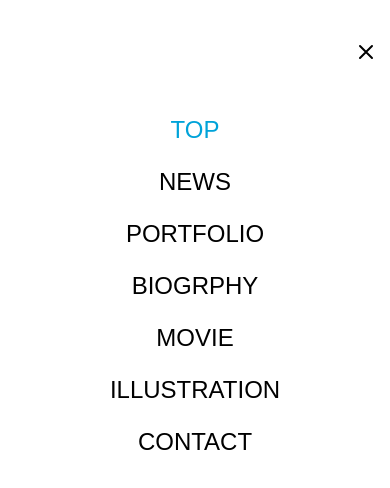
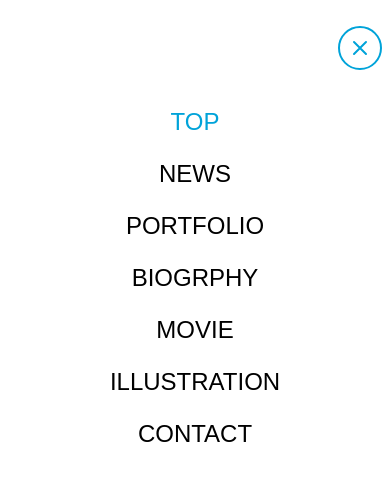
Before and after one commit to Yamamoto1012/PortForio, a Next.js app: page / in a window 390 px wide. Both pictures are taken after a click on the button 370 px from the left and 47 px from the top of the page. Shown: the top 488 px of the page. Built offline with nearby package versions, Linux system fonts and the light colour scheme; a web font is replaced by a local one.

Commit message:
feat: Headerの作成

```diff
--- a/app/_features/Navigate/Header/Header.tsx
+++ b/app/_features/Navigate/Header/Header.tsx
@@ -3,6 +3,8 @@
 import React, { useState, useCallback } from "react";
 import { usePathname } from "next/navigation";
 import { HeaderView } from "./HeaderView";
+import { CloseIcon } from "./components/CloseIcon";
+import { HamburgerIcon } from "./components/HambugerIcon";
 
 export const Header = () => {
   // ページのパス管理
@@ -16,11 +18,14 @@ export const Header = () => {
     setIsMenuOpen((prev) => !prev);
   }, []);
 
+  const menuIcon = isMenuOpen ? <CloseIcon/> : <HamburgerIcon />
+
   return (
     <HeaderView
       isMenuOpen={isMenuOpen}
       currentPathname={currentPathname}
       onToggleMenu={handleToggleMenu}
+      menuIcon={menuIcon}
     />
   );
 };
--- a/app/_features/Navigate/Header/HeaderView.tsx
+++ b/app/_features/Navigate/Header/HeaderView.tsx
@@ -4,19 +4,20 @@ import Image from "next/image";
 import { Typography } from "@/app/_components/Typography/Typography";
 import Logo from "@/public/Logo.png";
 import { HEADER_LINK } from "./constants";
-import { HamburgerIcon } from "./components/HambugerIcon";
 import { MobileMenu } from "./components/MobileMenu";
 
 type HeaderViewProps = {
   isMenuOpen: boolean;
   currentPathname: string;
   onToggleMenu: () => void;
+  menuIcon: React.ReactNode
 };
 
 export const HeaderView: React.FC<HeaderViewProps> = ({
   isMenuOpen,
   currentPathname,
   onToggleMenu,
+  menuIcon
 }) => {
   const headerContainerClass = "bg-white py-4 rounded-full shadow-2x";
   const linkContainerClass = "flex space-x-8";
@@ -62,9 +63,9 @@ export const HeaderView: React.FC<HeaderViewProps> = ({
           </ul>
         </nav>
 
-        <div className="xl:hidden">
+        <div className="z-50 xl:hidden">
           <button onClick={onToggleMenu}>
-            <HamburgerIcon />
+            {menuIcon}
           </button>
         </div>
 
--- a/app/_features/Navigate/Header/components/CloseIcon.tsx
+++ b/app/_features/Navigate/Header/components/CloseIcon.tsx
@@ -1,4 +1,5 @@
 export const CloseIcon = () => (
+  <div className=" rounded-full border-2 p-2 text-primary-accent">
     <svg
       xmlns="http://www.w3.org/2000/svg"
       className="h-6 w-6"
@@ -13,4 +14,5 @@ export const CloseIcon = () => (
         d="M6 18L18 6M6 6l12 12"
       />
     </svg>
+  </div>
 );
--- a/app/_features/Navigate/Header/components/HambugerIcon.tsx
+++ b/app/_features/Navigate/Header/components/HambugerIcon.tsx
@@ -1,5 +1,6 @@
 export const HamburgerIcon = () => (
-  <svg
+  <div className=" rounded-full border-2 p-2 text-primary-accent">
+    <svg
     xmlns="http://www.w3.org/2000/svg"
     className="h-6 w-6"
     fill="none"
@@ -13,4 +14,5 @@ export const HamburgerIcon = () => (
       d="M4 6h16M4 12h16M4 18h16"
     />
   </svg>
+  </div>
 );
--- a/app/_features/Navigate/Header/components/MobileMenu.tsx
+++ b/app/_features/Navigate/Header/components/MobileMenu.tsx
@@ -1,4 +1,6 @@
 import { CloseIcon } from "./CloseIcon";
+import { gsap } from "gsap";
+import { useRef, useEffect } from "react";
 
 type MobileMenuProps = {
   children: React.ReactNode;
@@ -7,16 +9,27 @@ type MobileMenuProps = {
 
 export const MobileMenu: React.FC<MobileMenuProps> = ({
   children,
-  onClose,
-}) => (
-  <div className="xl:hidden absolute top-0 left-0 h-screen w-full bg-white z-50">
-    <div className="xl:hidden flex justify-end pr-3 py-6">
-      <button onClick={onClose}>
-        <CloseIcon />
-      </button>
+}) => {
+  const menuRef = useRef<HTMLDivElement>(null);
+
+  useEffect(() => {
+    if (menuRef.current) {
+      gsap.fromTo(
+        menuRef.current,
+        { x: "100%" },
+        { x: "0%", duration: 0.3, ease: "power2.inOut" }
+      );
+    }
+  }, []);
+
+  return (
+    <div
+      className="xl:hidden absolute top-0 left-0 h-screen w-full bg-white z-40"
+      ref={menuRef}
+    >
+      <ul className="grid grid-cols-1 items-center text-center py-20">
+        {children}
+      </ul>
     </div>
-    <ul className="grid grid-cols-1 items-center text-center py-4">
-      {children}
-    </ul>
-  </div>
-);
+  );
+};
```
Lines whose indentation alone changed are shown as unchanged.
